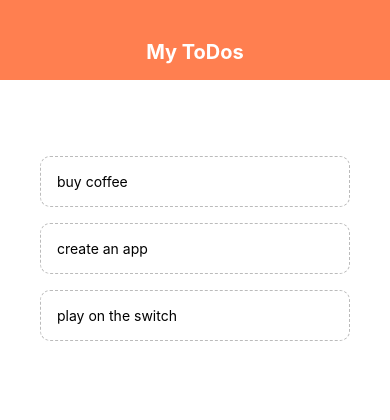
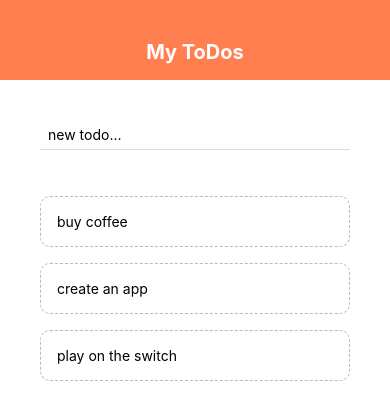
Before and after one commit to snow915/ReactNative, a React Native app: screen / in a window 390 px wide. Shown: the top 420 px of the page. Built offline with nearby package versions, Linux system fonts and the light colour scheme.

Commit message:
add: addTodo.js for input

```diff
--- a/App.js
+++ b/App.js
@@ -2,6 +2,7 @@ import React, {useState} from 'react';
 import {StyleSheet, Text, View, FlatList, TouchableOpacity} from 'react-native';
 import Header from "./components/header";
 import TodoItem from "./components/todoItem";
+import AddTodo from "./components/addTodo";
 
 export default function App() {
 
@@ -21,7 +22,7 @@ export default function App() {
         <View style={styles.container}>
             <Header />
             <View style={styles.content}>
-                {/*TO FORM*/}
+                <AddTodo/>
                 <View style={styles.list}>
                     <FlatList
                         data={todos}
--- /dev/null
+++ b/components/addTodo.js
@@ -0,0 +1,31 @@
+import React, {useState} from 'react';
+import {StyleSheet, Text, View, TextInput, Button} from 'react-native';
+
+export default function AddTodo(){
+
+    const [text,setText] = useState('');
+
+    const changeHandler = (value) => {
+        setText(value)
+    }
+
+    return (
+        <View>
+            <TextInput
+                style={styles.input}
+                placeholder='new todo...'
+                onChangeText={(value) => changeHandler(value)} //El texto ingresado se pasa a la funcion changeHandler
+            />
+        </View>
+    )
+}
+
+const styles = StyleSheet.create({
+    input: {
+        marginBottom: 10,
+        paddingHorizontal: 8,
+        paddingVertical : 6,
+        borderBottomWidth: 1,
+        borderBottomColor : '#ddd',
+    },
+});
```
